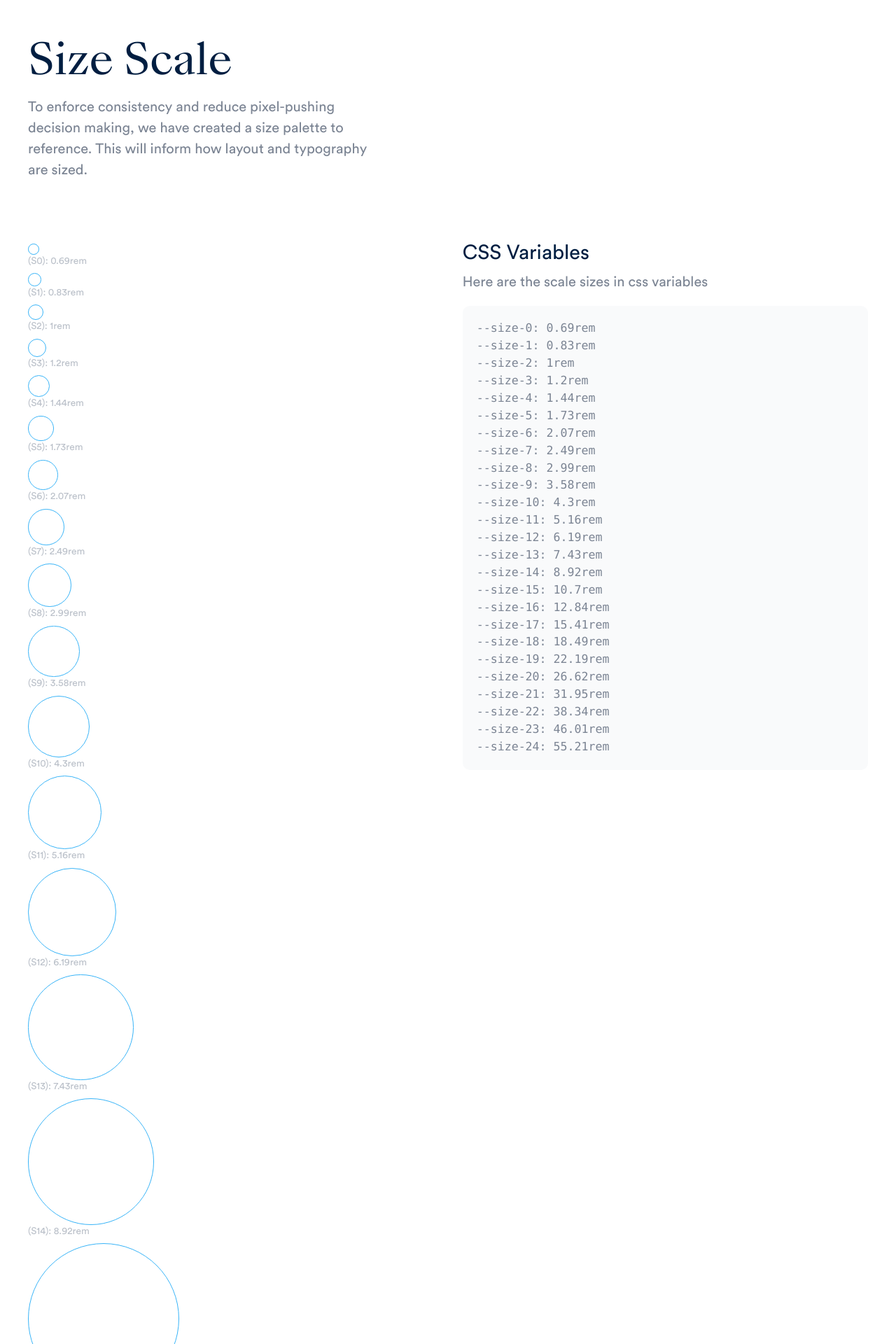
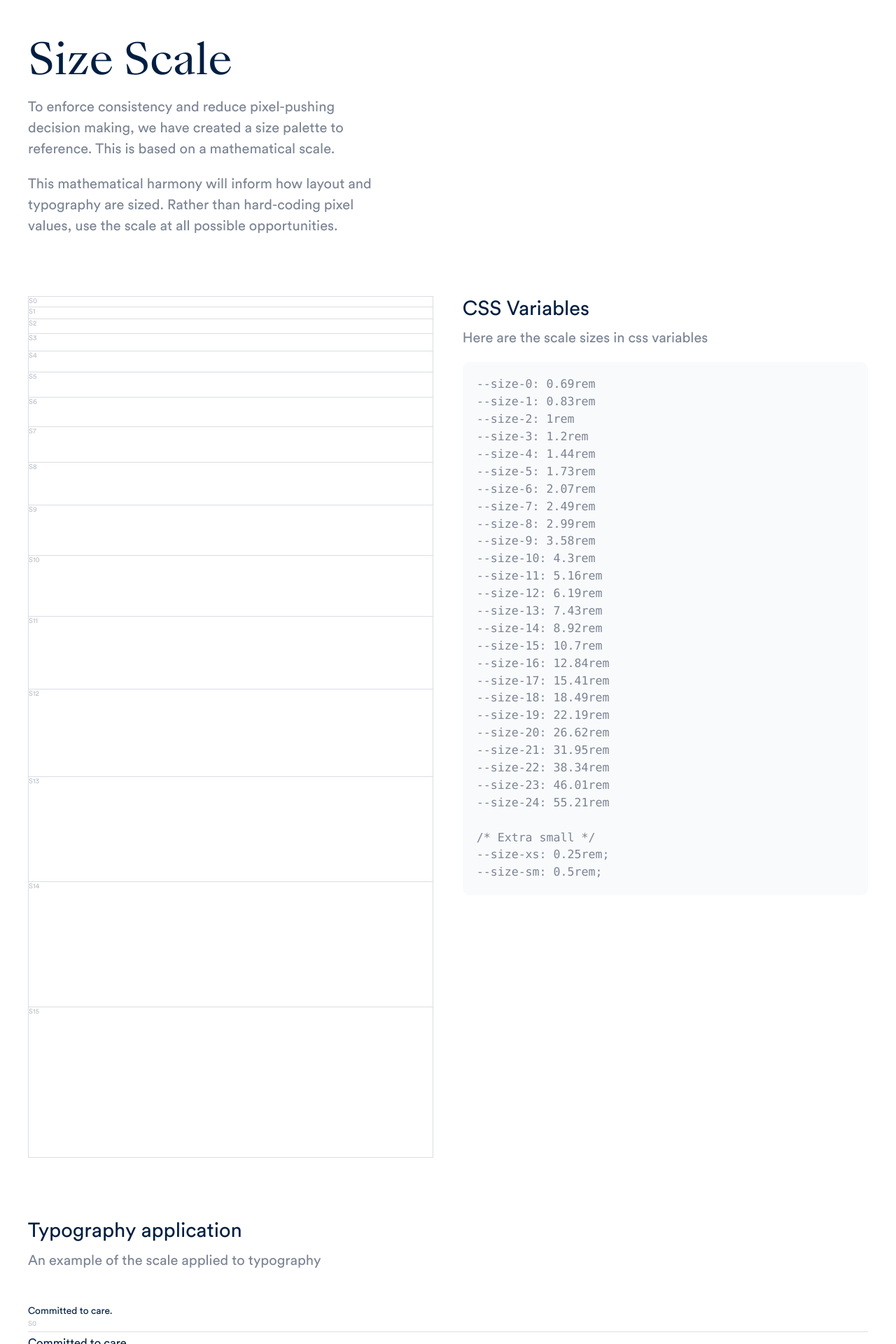
Before and after one commit to thisdesign/psd-reskin-toolkit, a Next.js app: page /size in a window 1280 px wide. Shown: the part 320-2240 px from the top of the page at 70% size. Built offline with nearby package versions, Linux system fonts and the light colour scheme.

Commit message:
update scale section

```diff
--- a/src/components/PageViewSize/PageViewSize.Styled.tsx
+++ b/src/components/PageViewSize/PageViewSize.Styled.tsx
@@ -1,16 +1,14 @@
 import styled from "styled-components";
 
-const Cell = styled.div`
-  padding: var(--size-xs) 0;
-  font-size: var(--size-0);
+const Cell = styled.div<{ size: number }>`
+  font-size: var(--size-sm);
   color: var(--color-heather);
+  height: ${(props) => props.size}rem;
+  border: 1px solid var(--color-ghost);
+
+  &:not(:last-child) {
+    border-bottom: 0;
+  }
 `;
 
-const Marker = styled.div<{ size: number }>`
-  width: ${(props) => props.size}rem;
-  height: ${(props) => props.size}rem;
-  border: 1px solid var(--color-sky);
-  border-radius: 50%;
-`;
-
-export default { Marker, Cell };
+export default { Cell };
--- a/src/components/PageViewSize/PageViewSize.tsx
+++ b/src/components/PageViewSize/PageViewSize.tsx
@@ -22,8 +22,13 @@ const PageViewSize = () => {
           <H1>Size Scale</H1>
           <Paragraph>
             To enforce consistency and reduce pixel-pushing decision making, we
-            have created a size palette to reference. This will inform how
-            layout and typography are sized.
+            have created a size palette to reference. This is based on a
+            mathematical scale.
+          </Paragraph>
+          <Paragraph>
+            This mathematical harmony will inform how layout and typography are
+            sized. Rather than hard-coding pixel values, use the scale at all
+            possible opportunities.
           </Paragraph>
         </Section>
         <Section>
@@ -32,9 +37,8 @@ const PageViewSize = () => {
               {SCALE.map(
                 (size, i) =>
                   i < 16 && (
-                    <S.Cell>
-                      <S.Marker size={size} />
-                      (S{i}): {size}rem
+                    <S.Cell key={size} size={size}>
+                      S{i}
                     </S.Cell>
                   )
               )}
@@ -46,10 +50,16 @@ const PageViewSize = () => {
                 {SCALE_VARS.map((item) => (
                   <div>{item}</div>
                 ))}
+                <br />
+                /* Extra small */
+                <br />
+                --size-xs: 0.25rem; <br />
+                --size-sm: 0.5rem;
               </CodeBlock>
             </div>
           </Cols>
         </Section>
+
         <Section>
           <SectionHead>Typography application</SectionHead>
           <Paragraph>An example of the scale applied to typography</Paragraph>
--- a/src/components/ScaleMarker/ScaleMarker.js
+++ b/src/components/ScaleMarker/ScaleMarker.js
@@ -6,21 +6,16 @@ const Marker = ({ size, children, index }) => {
     <Wrapper>
       <MarkerStyle index={index}>{children}</MarkerStyle>
       <Header>
-        <div>Size {index}</div>
-        <div>{size}rem</div>
-        <div>{Math.round(size * 16)}px</div>
+        <div>S{index}</div>
       </Header>
     </Wrapper>
   );
 };
 
 const Header = styled.div`
-  font-size: var(--size-1);
-  color: var(--color-slate);
-  margin-top: var(--size-sm);
-  display: grid;
-  grid-template-columns: repeat(3, 1fr);
-  max-width: 20rem;
+  font-size: var(--size-sm);
+  color: var(--color-heather);
+  margin-top: var(--size-xs);
 `;
 
 const MarkerStyle = styled.div`
@@ -31,7 +26,8 @@ const MarkerStyle = styled.div`
 
 const Wrapper = styled.div`
   border-bottom: 1px solid #ddd;
-  padding: var(--size-2) 0;
+
+  padding: var(--size-xs) 0;
   overflow: hidden;
 `;
 export default Marker;
```
